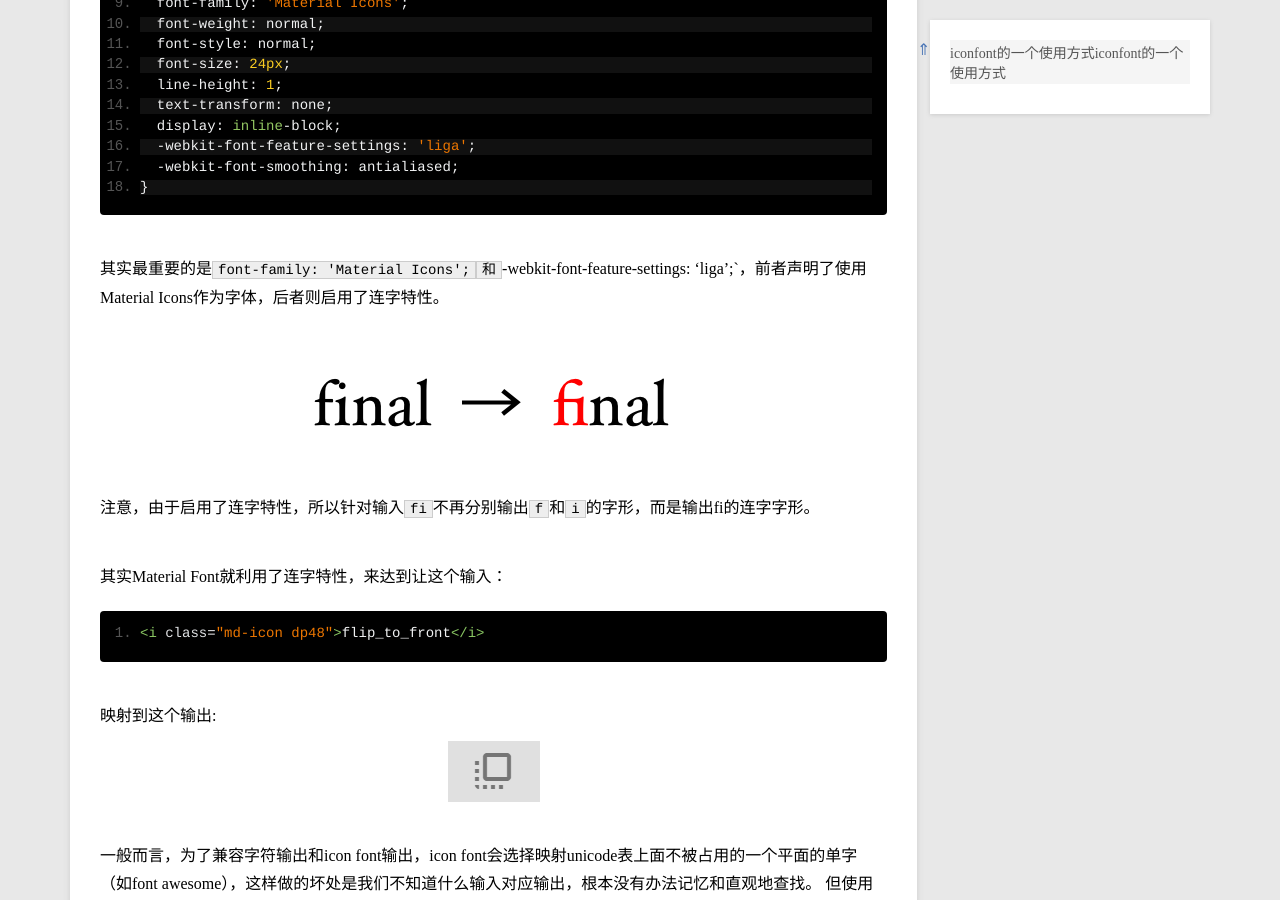
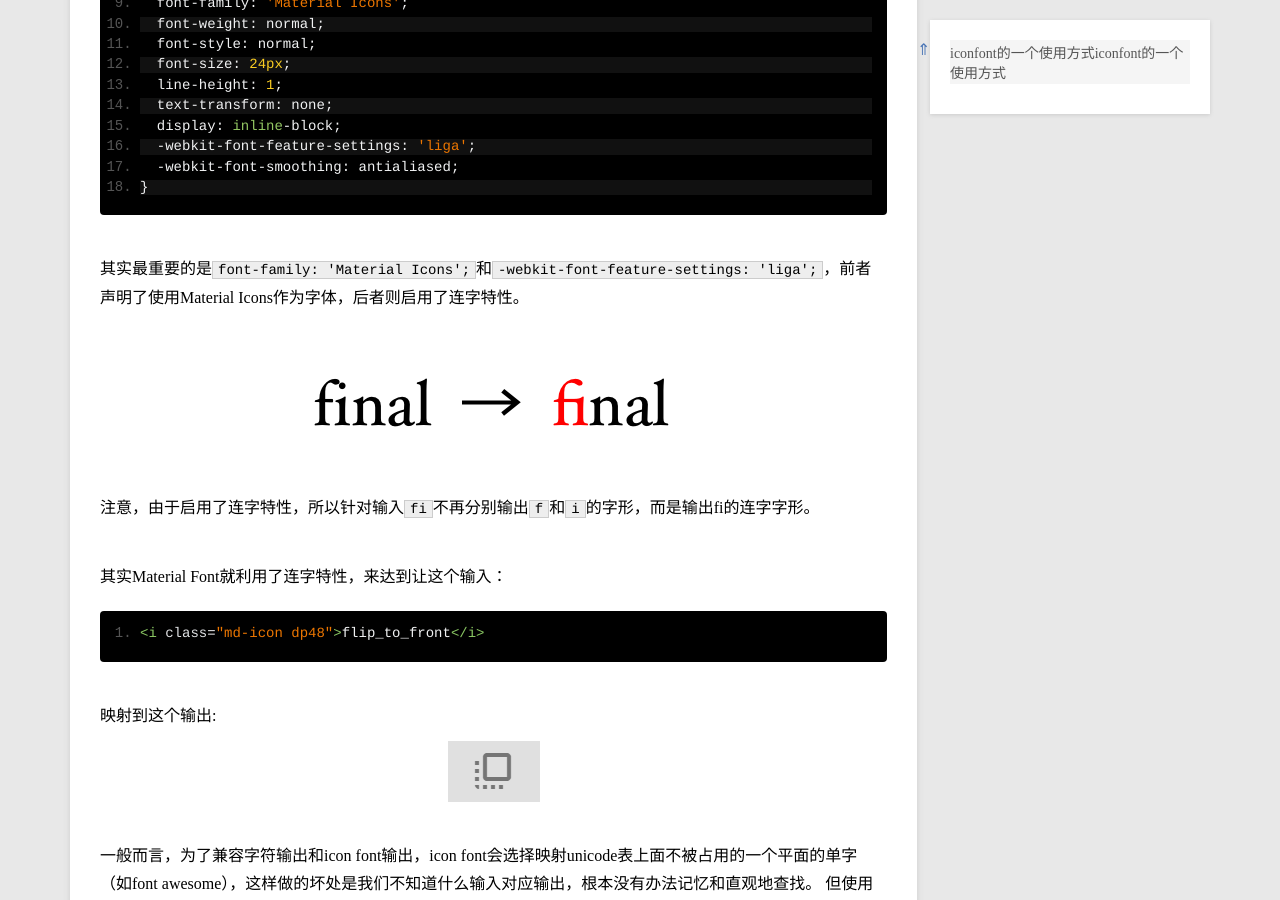
Before and after one commit to happyze/happyze.github.io, a Jekyll site: the page built from _posts/coding/2017-02-15-iconfont.md, in a window 1280 px wide and 900 px high, scrolled down 510 px. Built offline with Jekyll 4.4.1, drawn with Linux system fonts in a browser that asks for light colours.

Commit message:
2017.2.15

````diff
--- a/_posts/coding/2017-02-15-iconfont.md
+++ b/_posts/coding/2017-02-15-iconfont.md
@@ -28,7 +28,7 @@ category: coding
   -webkit-font-smoothing: antialiased;
 }
 ```
-其实最重要的是`font-family: 'Material Icons';``和`-webkit-font-feature-settings: 'liga';`，前者声明了使用Material Icons作为字体，后者则启用了连字特性。
+其实最重要的是`font-family: 'Material Icons';`和`-webkit-font-feature-settings: 'liga';`，前者声明了使用Material Icons作为字体，后者则启用了连字特性。
 
 ![](../../images/myblog/lianzifu.png)
 注意，由于启用了连字特性，所以针对输入`fi`不再分别输出`f`和`i`的字形，而是输出fi的连字字形。
````
